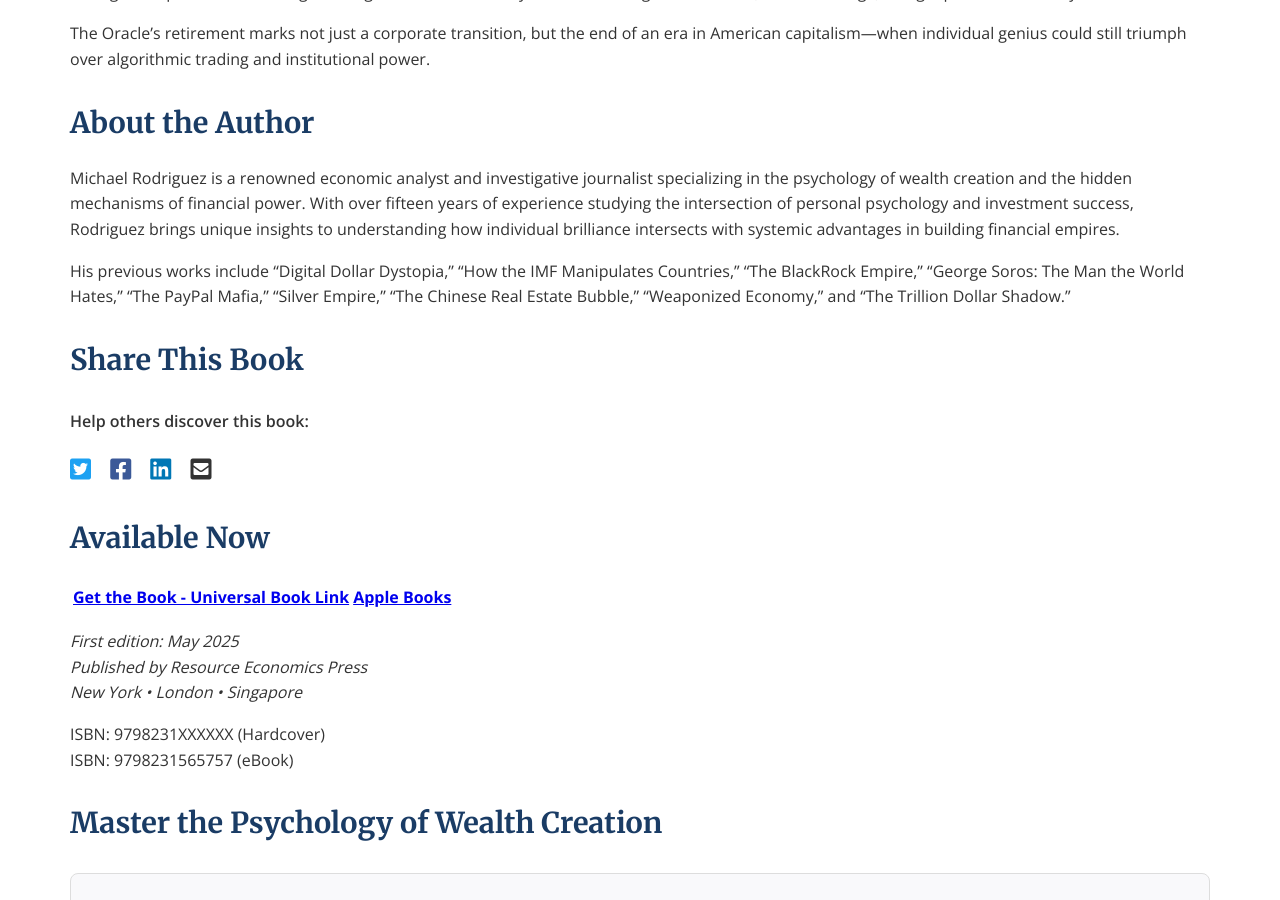
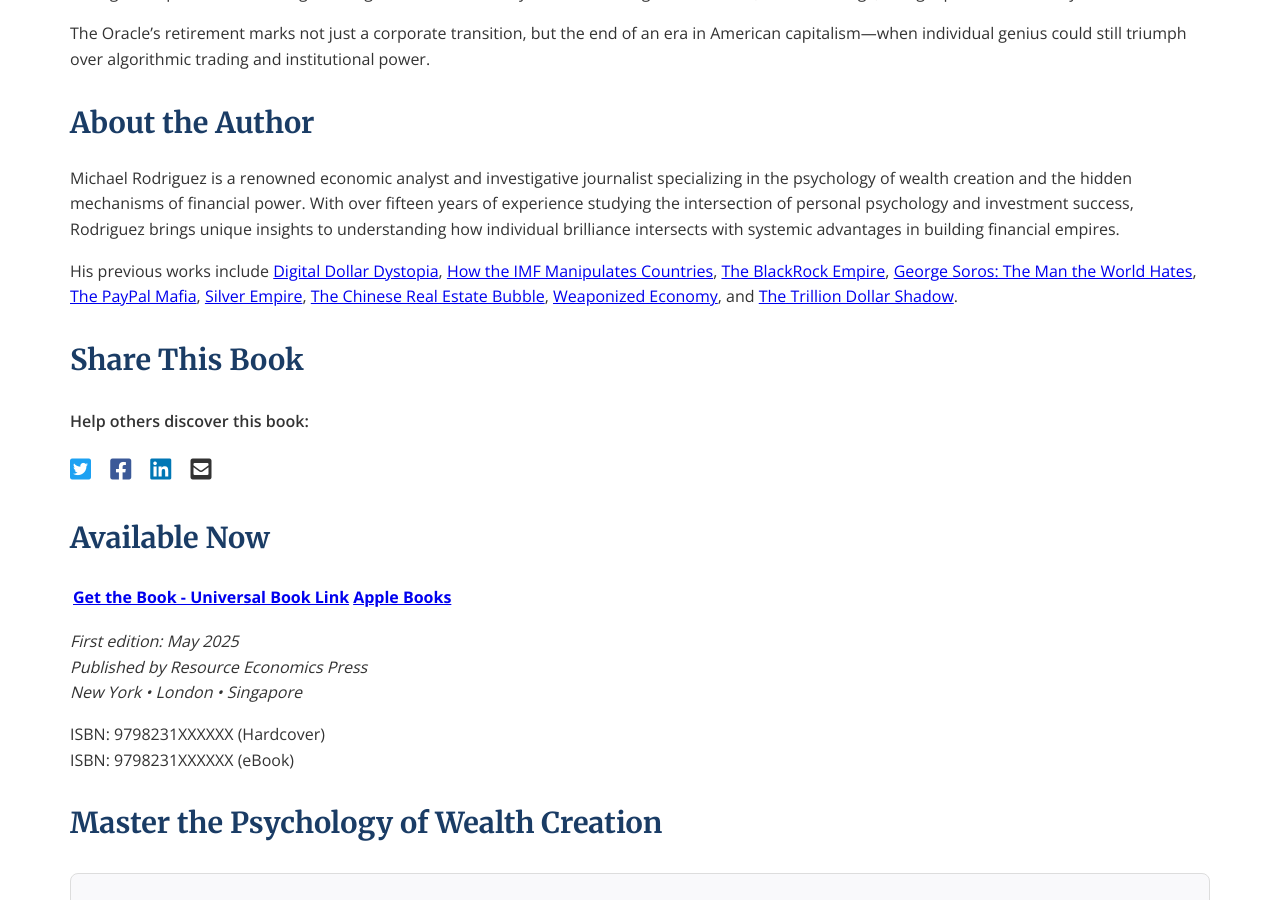
Before and after one commit to Zews123/michael-rodriguez-books, a Jekyll site: the page built from books/Warren_Buffett.md, in a window 1280 px wide and 900 px high, scrolled down 1937 px. Built offline with Jekyll 4.4.1, drawn with Linux system fonts in a browser that asks for light colours.

Commit message:
Update Warren_Buffett.md

```diff
--- a/books/Warren_Buffett.md
+++ b/books/Warren_Buffett.md
@@ -55,7 +55,7 @@
 
 Michael Rodriguez is a renowned economic analyst and investigative journalist specializing in the psychology of wealth creation and the hidden mechanisms of financial power. With over fifteen years of experience studying the intersection of personal psychology and investment success, Rodriguez brings unique insights to understanding how individual brilliance intersects with systemic advantages in building financial empires.
 
-His previous works include "Digital Dollar Dystopia," "How the IMF Manipulates Countries," "The BlackRock Empire," "George Soros: The Man the World Hates," "The PayPal Mafia," "Silver Empire," "The Chinese Real Estate Bubble," "Weaponized Economy," and "The Trillion Dollar Shadow."
+His previous works include [Digital Dollar Dystopia]({{ site.baseurl }}/books/Digital-Dollar-Dystopia), [How the IMF Manipulates Countries]({{ site.baseurl }}/books/imf-manipulates), [The BlackRock Empire]({{ site.baseurl }}/books/blackrock-empire), [George Soros: The Man the World Hates]({{ site.baseurl }}/books/george-soros), [The PayPal Mafia]({{ site.baseurl }}/books/paypal-mafia), [Silver Empire]({{ site.baseurl }}/books/silver-empire), [The Chinese Real Estate Bubble]({{ site.baseurl }}/books/chinese-real-estate-bubble), [Weaponized Economy]({{ site.baseurl }}/books/weaponized-economy), and [The Trillion Dollar Shadow]({{ site.baseurl }}/books/trillion-dollar-shadow).
 
 ## Share This Book
 
@@ -77,14 +77,14 @@
 
 ## Available Now
 
-**[Get the Book - Universal Book Link](https://books2read.com/u/me6jol)**  |  **[Apple Books](https://books.apple.com/us/book/warren-buffett-how-to-become-the-richest/id12345)**
+**[Get the Book - Universal Book Link](https://books2read.com/b/warren-buffett-richest)** | **[Apple Books](https://books.apple.com/us/book/warren-buffett-how-to-become-the-richest/id12345)**
 
 *First edition: May 2025*
 *Published by Resource Economics Press*
 *New York • London • Singapore*
 
 ISBN: 9798231XXXXXX (Hardcover)
-ISBN: 9798231565757 (eBook)
+ISBN: 9798231XXXXXX (eBook)
 
 ## Master the Psychology of Wealth Creation
 
```
